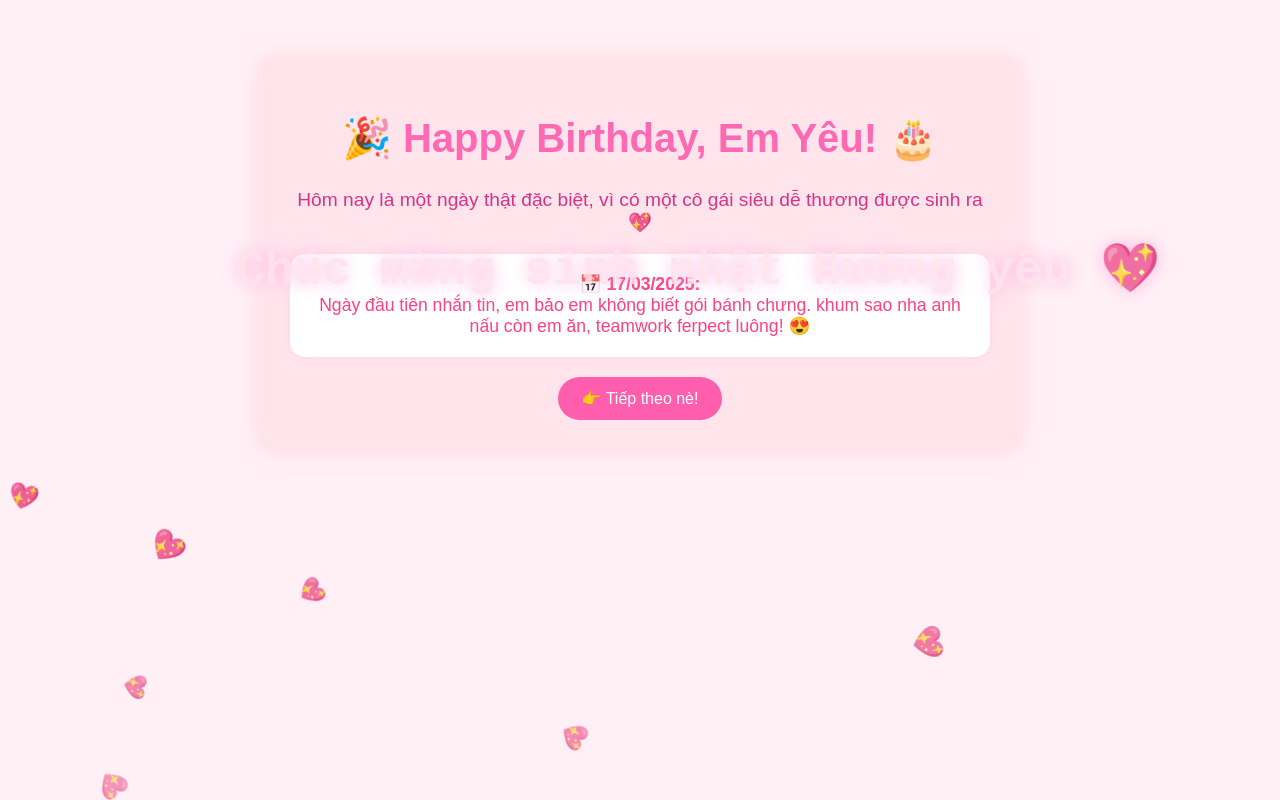
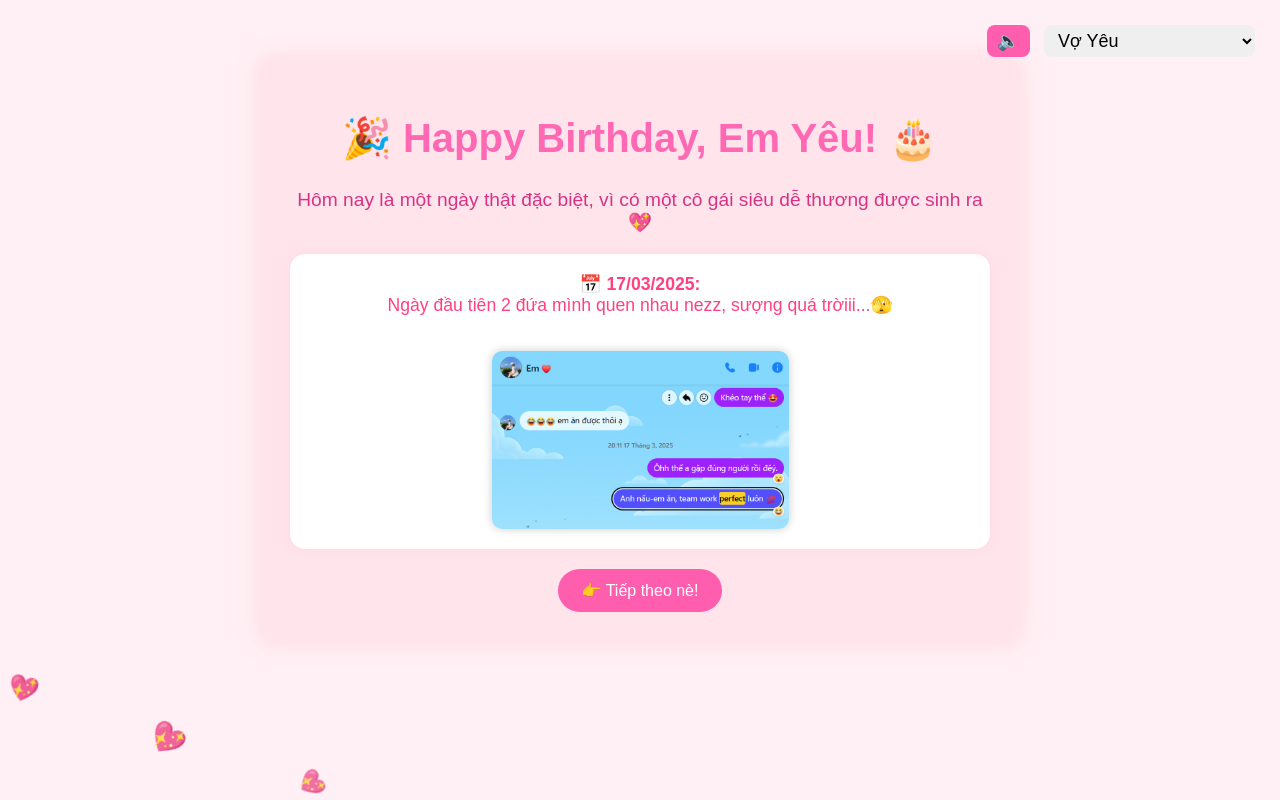
Before and after one commit to GreatMiracle/birthay-of-my-love, a plain HTML site: page huong.html in a window 1280 px wide. Both pictures are taken after a click on the button "Nhấn vào đây nè!". Drawn offline with Linux system fonts and the light colour scheme.

Commit message:
yeu huong

```diff
--- a/huong.html
+++ b/huong.html
@@ -1,31 +1,43 @@
 <!DOCTYPE html>
 <html lang="en">
+
 <head>
   <meta charset="UTF-8">
   <title>Happy Birthday My Love</title>
   <link rel="stylesheet" href="style.css">
 </head>
+
 <body>
   <!-- Nhạc nền -->
-  <audio id="bg-music" autoplay loop>
-    <source src="audio/happy-birthday.mp3" type="audio/mpeg">
-    Your browser does not support the audio element.
+  <div id="music-controls">
+    <button id="toggleMusic" onclick="toggleMusic()">🔈</button>
+    <select id="trackSelector" onchange="changeTrack(this.value)">
+      <option value="audio/VoYeu.mp3">Vợ Yêu</option>
+      <option value="audio/HanhPhucMoiNgay.mp3">Hạnh Phúc Mỗi Ngày</option>
+      <option value="audio/NgayDauTien.mp3">Ngày Đầu Tiên</option>
+    </select>
+  </div>
+
+  <!-- Thêm audio -->
+  <audio id="bg-music" loop autoplay>
+    <source src="1audio/VoYeu.mp3" type="audio/mp3">
   </audio>
 
-  <canvas id="fireworksCanvas"></canvas> <!-- 🔥 Canvas pháo hoa -->
+  <canvas id="fireworksCanvas"></canvas>
   <div id="fireworkText">Chúc mừng sinh nhật Hường yêu 💖</div>
 
   <div class="container">
     <h1>🎉 Happy Birthday, Em Yêu! 🎂</h1>
     <p class="message">Hôm nay là một ngày thật đặc biệt, vì có một cô gái siêu dễ thương được sinh ra 💖</p>
-    <button onclick="startJourney()">Nhấn vào đây nè!</button>
+    <button id="startBtn" onclick="startJourney()">Nhấn vào đây nè!</button>
 
     <div id="journey" class="hidden">
       <div id="eventText" class="event-box"></div>
-      <button id="nextBtn" onclick="showNextEvent()">👉 Tiếp theo nè!</button>
+      <button id="nextBtn" class="hidden" onclick="showNextEvent()">👉 Tiếp theo nè!</button>
     </div>
   </div>
 
   <script src="script.js"></script>
 </body>
+
 </html>
--- a/script.js
+++ b/script.js
@@ -1,32 +1,64 @@
 const events = [
-    "📅 <strong>17/03/2025:</strong><br>Ngày đầu tiên nhắn tin, em bảo em không biết gói bánh chưng. khum sao nha anh nấu còn em ăn, teamwork ferpect luông! 😍",
-    "💌 <strong>01/04/2025:</strong><br>Không phải Cá tháng Tư đâu nha, anh quyết tâm tán em thật đó ❤️",
-    "🍜 <strong>10/04/2025:</strong><br>Lần đầu cài máy tính cho em, hơi run mà thấy em cười là anh tan chảy luôn đó 😳",
-    "🛫 <strong>14/04/2025:</strong><br>Tìm chỗ gửi thư tay từ Việt Nam qua Nhật tới em. Nhớ em muốn xỉu mà chỉ mong thư đến tay em sớm nhất 😢",
-    "🌸 <strong>18/04/2025:</strong><br>Món quà đầu tiên anh dành tặng yêu thương của anh, khi mở quà em tìm mãi mà chẳng thấy lá thư đâu! 📱 (vì anh quên bỏ huhu)",
-    "🎂 <strong>13/05/2025:</strong><br>Hôm nay là sinh nhật em. Anh làm trang web này để kể lại câu chuyện của tụi mình và nói: Anh yêu em nhiều lắmmm! 💖"
+  {
+    text: "📅 <strong>17/03/2025:</strong><br>Ngày đầu tiên 2 đứa mình quen nhau nezz, sượng quá trờiii...🫣 ",
+    img: "images/17-3.png"
+  },
+  {
+    text: "💌 <strong>Khó khăn chưa nezz</strong><br>Ban đầu mới tán em, 20h45p em đã đi ngủ mất tiêu rùii 🤣🤣🤣<br> Sau này mới biết vợ mình là cú đêm hầy, toàn thức tới 2-3h sáng thoai <br> ",
+    img: "images/3-4.png"
+  },
+  {
+    text: "🍜 <strong>10/04/2025:</strong><br>Lần đầu cài máy tính cho em, hơi run mà thấy em cười là anh tan chảy luôn đó 😳",
+    img: "images/H-hi.jpg",
+    img1: "images/K-hi.jpg"
+  },
+  {
+    text: "🛫 <strong>14/04/2025:</strong><br>Tìm chỗ gửi thư tay từ Việt Nam qua Nhật tới em. Nhớ em muốn xỉu mà chỉ mong thư đến tay em sớm nhất 😢",
+    img: "images/letter.jpg"
+  },
+  {
+    text: "🌸 <strong>18/04/2025:</strong><br>Món quà đầu tiên anh dành tặng yêu thương của anh, khi mở quà em tìm mãi mà chẳng thấy lá thư đâu! 📱 (vì anh quên bỏ huhu)",
+    img: "images/gift.jpg"
+  },
+  {
+    text: "🎂 <strong>13/05/2025:</strong><br>Hôm nay là sinh nhật em. Anh làm trang web này để kể lại câu chuyện của tụi mình và nói: Anh yêu em nhiều lắmmm! 💖",
+    img: "images/birthday.jpg"
+  }
 ];
+
 
 let currentEvent = 0;
 
 function startJourney() {
-    document.querySelector('button').classList.add('hidden');
-    document.getElementById('journey').classList.remove('hidden');
+  document.getElementById('startBtn').classList.add('hidden'); // Ẩn nút "Nhấn vào đây"
+  document.getElementById('journey').classList.remove('hidden'); // Hiện hành trình
+  document.getElementById('nextBtn').classList.remove('hidden'); // Bật nút "Tiếp theo"
   showNextEvent();
-    startHeartRain(); // bắt đầu trái tim rơi
+  startHeartRain(); // Bắt đầu hiệu ứng trái tim
 }
+
 function showNextEvent() {
+  const eventBox = document.getElementById('eventText');
+
   if (currentEvent < events.length) {
-      document.getElementById('eventText').innerHTML = events[currentEvent];
+    const event = events[currentEvent];
+    eventBox.innerHTML = `
+  <div class="event-text">${event.text}</div>
+  <div class="event-images ${event.img1 ? 'two-images' : ''}">
+    <img src="${event.img}" alt="Image 1" class="event-image">
+    ${event.img1 ? `<div class="heart-icon">H ❤️ K</div><img src="${event.img1}" alt="Image 2" class="event-image">` : ''}
+  </div>
+`;
     currentEvent++;
   } else {
-      document.getElementById('eventText').innerHTML = "🎉 Hết rồi đó bé ơi!<br>Chúc em sinh nhật thiệt vui và luôn bên anh mãi mãi nhen! 🥰";
+    // Khi hết sự kiện: hiện lời chúc, ẩn nút tiếp theo
+    eventBox.innerHTML = "🎉 Hết rồi đó bé ơi!<br>Chúc em sinh nhật thiệt vui và luôn bên anh mãi mãi nhen! 🥰";
     document.getElementById('nextBtn').style.display = "none";
     launchFireworks();
-      document.getElementById('fireworkText').style.opacity = 1; // 🔥 Hiển thị chữ pháo hoa
+    document.getElementById('fireworksCanvas').style.display = 'block';
+    document.getElementById('fireworkText').style.display = 'block';
   }
 }
-
 // Trái tim rơi
 function createHeart() {
   const heart = document.createElement("div");
@@ -103,3 +135,28 @@ const events = [
 
   animateFireworks();
 }
+const bgMusic = document.getElementById('bg-music');
+const toggleMusicBtn = document.getElementById('toggleMusic');
+
+// Tự động phát nhạc sau khi người dùng tương tác (yêu cầu bởi một số trình duyệt)
+document.addEventListener("click", () => {
+  if (bgMusic.paused) {
+    bgMusic.play().catch((e) => console.warn("Autoplay prevented:", e));
+  }
+}, { once: true });
+
+function toggleMusic() {
+  if (bgMusic.paused) {
+    bgMusic.play();
+    toggleMusicBtn.textContent = '🔈';
+  } else {
+    bgMusic.pause();
+    toggleMusicBtn.textContent = '🔇';
+  }
+}
+
+function changeTrack(trackSrc) {
+  bgMusic.src = trackSrc;
+  bgMusic.play();
+  toggleMusicBtn.textContent = '🔈';
+}
--- a/style.css
+++ b/style.css
@@ -61,7 +61,8 @@ body {
   from {
     opacity: 0;
     transform: translateY(20px);
-    } to {
+  }
+  to {
     opacity: 1;
     transform: translateY(0);
   }
@@ -113,9 +114,86 @@ body {
 }
 
 @keyframes twinkle {
-    0% { opacity: 0.1; color: #ff99cc; text-shadow: 0 0 5px #ff66cc; }
-    25% { opacity: 1; color: #ffffff; text-shadow: 0 0 10px #ffffff; }
-    50% { opacity: 0.6; color: #ffffcc; text-shadow: 0 0 20px #ffccff; }
-    75% { opacity: 1; color: #ffccff; text-shadow: 0 0 15px #ff99cc; }
-    100% { opacity: 0.1; color: #ff99cc; text-shadow: 0 0 5px #ff66cc; }
+  0% {
+    opacity: 0.1;
+    color: #ff99cc;
+    text-shadow: 0 0 5px #ff66cc;
   }
+  25% {
+    opacity: 1;
+    color: #ffffff;
+    text-shadow: 0 0 10px #ffffff;
+  }
+  50% {
+    opacity: 0.6;
+    color: #ffffcc;
+    text-shadow: 0 0 20px #ffccff;
+  }
+  75% {
+    opacity: 1;
+    color: #ffccff;
+    text-shadow: 0 0 15px #ff99cc;
+  }
+  100% {
+    opacity: 0.1;
+    color: #ff99cc;
+    text-shadow: 0 0 5px #ff66cc;
+  }
+}
+
+.event-image {
+  max-width: 100%;
+  border-radius: 10px;
+  margin-top: 15px;
+  box-shadow: 0 0 10px rgba(255, 192, 203, 0.5);
+}
+#music-controls {
+  position: fixed;
+  top: 20px;
+  right: 20px;
+  z-index: 1000;
+}
+
+#music-controls button,
+#music-controls select {
+  font-size: 18px;
+  padding: 5px 10px;
+  margin: 5px;
+  border-radius: 8px;
+  border: none;
+  cursor: pointer;
+}
+#fireworksCanvas,
+#fireworkText {
+  display: none;
+}
+
+.event-images {
+  display: flex;
+  justify-content: center;
+  align-items: center;
+  gap: 20px;
+  margin-top: 20px;
+  flex-wrap: wrap;
+}
+
+.event-images.two-images {
+  flex-direction: row;
+}
+
+.event-image {
+  max-width: 45%;
+  border-radius: 10px;
+  box-shadow: 0 0 10px rgba(0,0,0,0.2);
+}
+
+.heart-icon {
+  font-size: 30px;
+  animation: pulse 1s infinite;
+}
+
+@keyframes pulse {
+  0% { transform: scale(1); }
+  50% { transform: scale(1.4); }
+  100% { transform: scale(1); }
+}
```
Also changed, not shown: images/17-3.png (added), images/3-4.png (added), images/H-hi.jpg (added), images/K-hi.jpg (added), images/first-messenger.png (added), 1 other file. Lines whose indentation alone changed are shown as unchanged.
